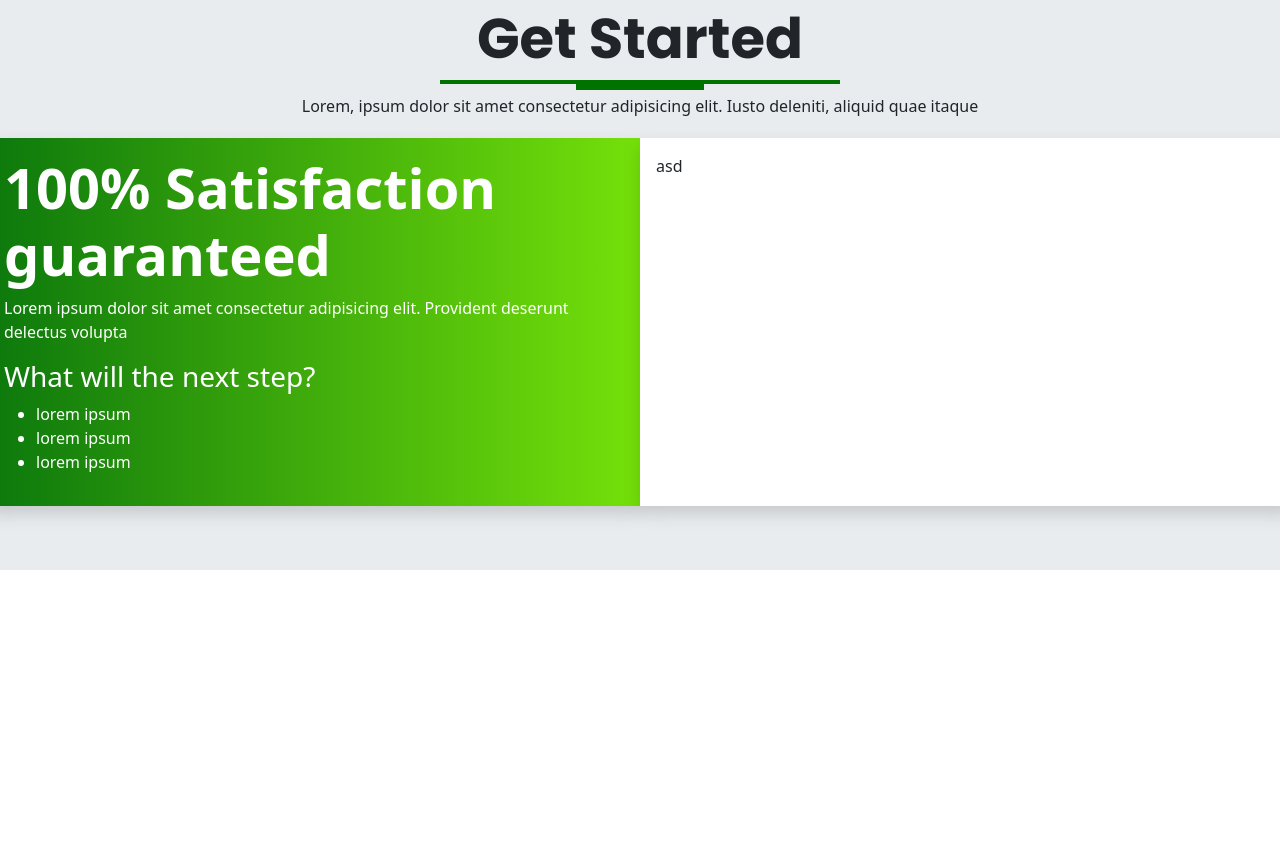
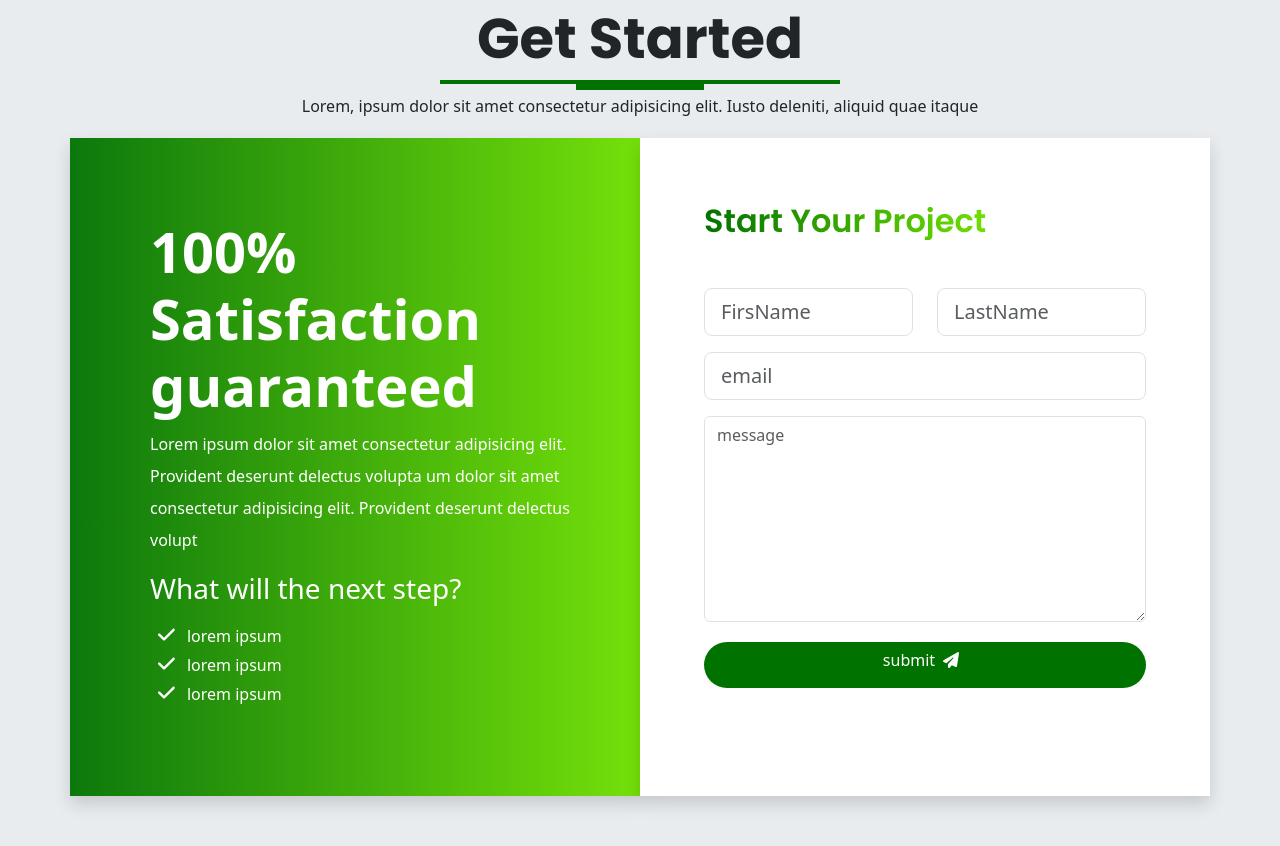
Before and after one commit to jonabenitez/portafolio-2023-, a React (Vite) app: page / in a window 1280 px wide. Shown: the part 6080-6926 px from the top of the page. Before the commit the page ends 6650 px from the top, so only its background shows below. Built offline with nearby package versions, Linux system fonts and the light colour scheme; a web font is replaced by a local one.

Commit message:
se finaliza con formulario getstarted

```diff
--- a/my-components/GetStarted.jsx
+++ b/my-components/GetStarted.jsx
@@ -1,3 +1,8 @@
+import { FontAwesomeIcon } from "@fortawesome/react-fontawesome";
+import { faCheck, faPaperPlane } from "@fortawesome/free-solid-svg-icons";
+
+const checkList = <FontAwesomeIcon icon={faCheck} />;
+const paperPlane = <FontAwesomeIcon icon={faPaperPlane} />;
 function GetStarted() {
   return (
     <section className="get-started">
@@ -10,27 +15,90 @@ function GetStarted() {
             deleniti, aliquid quae itaque
           </p>
         </div>
-      </div>
 
         {/**SECTION INBOX*/}
-      <div className="row">
-        <div className="col-12 col-lg-6 gradient shadow p-3 text-white">
+        <div className="row text-white ">
+          <div className="col-12 col-lg-6 gradient shadow p-3">
             <div className="cta-info w-100">
-            <h4 className="display-4 fw-bold">100% Satisfaction guaranteed</h4>
-            <p className="lhlg">
+              <h4 className="display-4 fw-bold">
+                100% Satisfaction guaranteed
+              </h4>
+              <p className="lh-lg">
                 {" "}
-              Lorem ipsum dolor sit amet consectetur adipisicing elit. Provident
-              deserunt delectus volupta
+                Lorem ipsum dolor sit amet consectetur adipisicing elit.
+                Provident deserunt delectus volupta um dolor sit amet
+                consectetur adipisicing elit. Provident deserunt delectus volupt
               </p>
               <h3 className="display-3--brief">What will the next step?</h3>
               <ul className="cta-info__list">
-              <li>lorem ipsum</li>
-              <li>lorem ipsum</li>
-              <li>lorem ipsum</li>
+                <li>
+                  {" "}
+                  <span>{checkList}</span> lorem ipsum
+                </li>
+                <li>
+                  {" "}
+                  <span>{checkList}</span> lorem ipsum
+                </li>
+                <li>
+                  {" "}
+                  <span>{checkList}</span> lorem ipsum
+                </li>
               </ul>
             </div>
           </div>
-        <div className="col-12 col-lg-6 bg-white shadow p-3">asd</div>
+          {/**SECOND COLUM - FORM */}
+          <div className="col-12 col-lg-6 bg-white shadow p-3">
+            <div className="form w-100 pb-2">
+              <h4 className="display-3--title mb-5">Start Your Project</h4>
+              <form action="#" className="row ">
+                <div className="col-lg-6 mb-3">
+                  <input
+                    type="text"
+                    placeholder="FirsName"
+                    id="inputFirsName"
+                    className="form-control form-control-lg"
+                  />
+                </div>
+                <div className="col-lg-6 mb-3 ">
+                  <input
+                    type="text"
+                    placeholder="LastName"
+                    id="inputLastName"
+                    className="form-control form-control-lg"
+                  />
+                </div>
+
+                <div className="mb-3">
+                  <input
+                    type="text"
+                    placeholder="email"
+                    id="inpuEmail"
+                    className="form-control form-control-lg"
+                  />
+                </div>
+                <div className="mb-3">
+                  <textarea
+                    placeholder="message"
+                    name="Message"
+                    id="message"
+                    cols="30"
+                    rows="8"
+                    className="form-control"
+                  ></textarea>
+                </div>
+                <div className="text-center d-grid mt-1">
+                  <button
+                    type="button"
+                    className="btn btn-primary rounded-pill pb-3"
+                  >
+                    submit
+                    <i className="p-2">{paperPlane}</i>
+                  </button>
+                </div>
+              </form>
+            </div>
+          </div>
+        </div>
       </div>
     </section>
   );
--- a/scss/sections/_getstarted.scss
+++ b/scss/sections/_getstarted.scss
@@ -2,6 +2,41 @@
 @use "../components/mixins" as *;
 
 .get-started {
-    padding: 4rem 0rem;
-    background-color: $gray-200;
+  padding: 4rem 0rem;
+  background-color: $gray-200;
+
 }
+
+.cta-info {
+  padding: 3rem;
+  margin: 1rem ;
+
+  &__list {
+    position: relative;
+    list-style: none;
+    padding-top: 0.5rem;
+    padding-left: 0.5rem;
+    margin-bottom: 0.5rem;
+
+    span {
+      font-size: 1.2rem;
+      font-weight: 600;
+      padding-right: 0.5rem;
+    }
+  }
+}
+
+//FORM
+
+.form{
+  padding: 3rem;
+
+  button{
+    border: none;
+    color: $white;
+  }
+  a{color:$white;
+  text-decoration: none;}
+  text-transform: capitalize;
+
+}
```
Also changed, not shown: guia.txt. Lines whose indentation alone changed are shown as unchanged.
